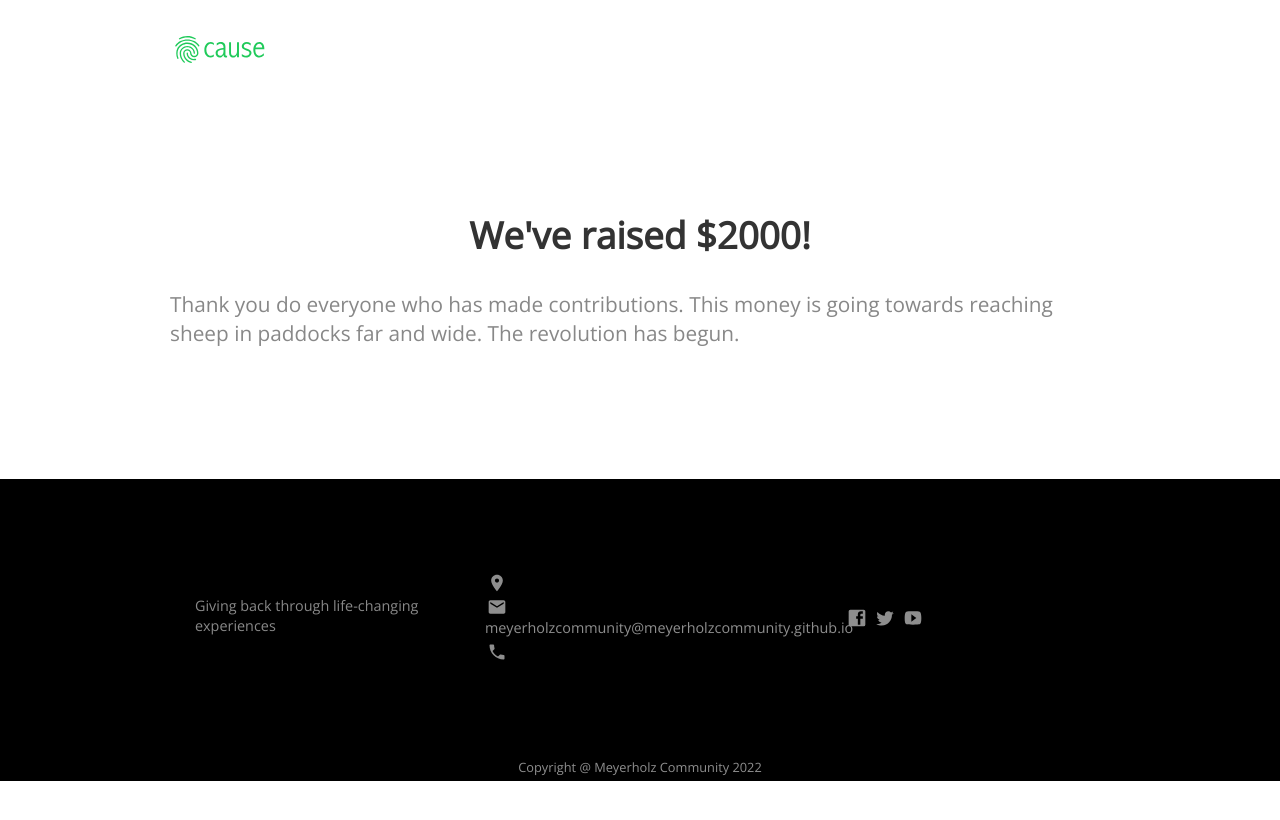
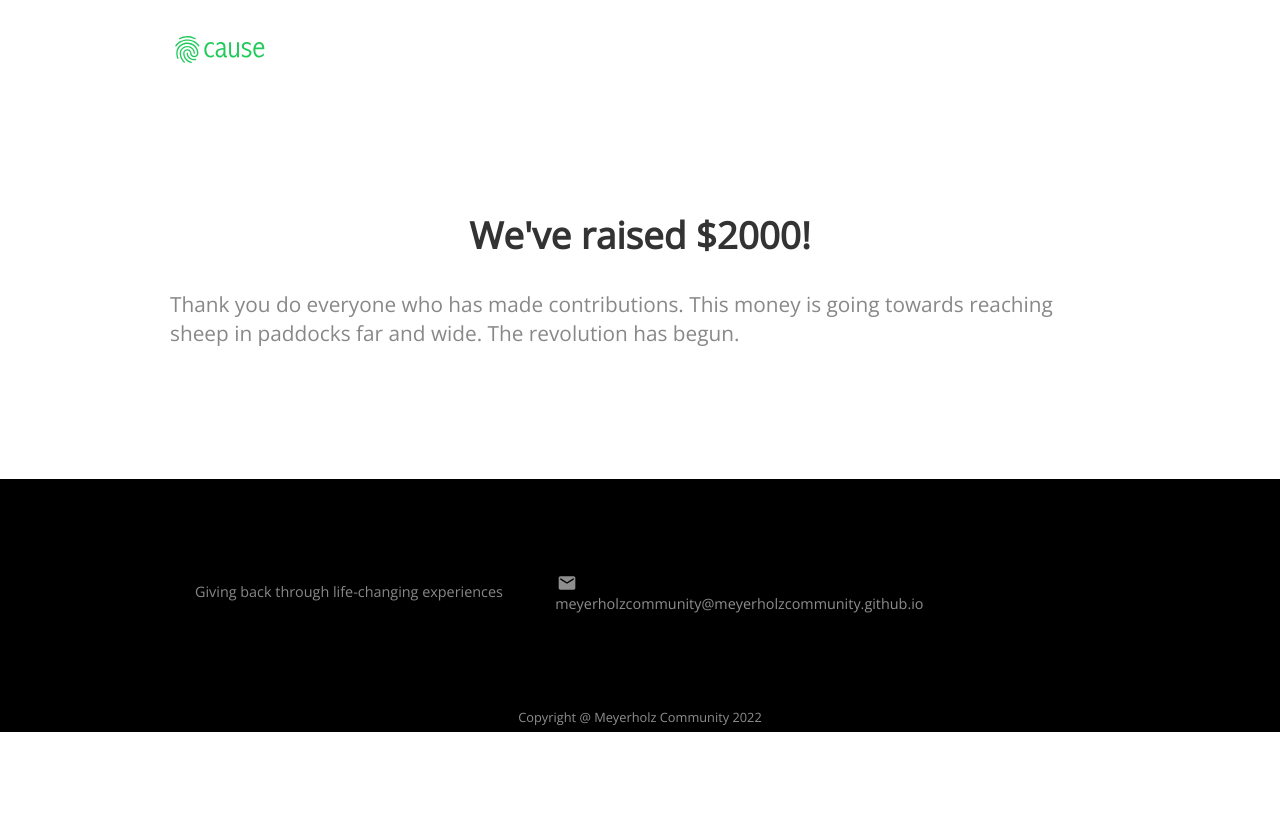
Before and after one commit to meyerholzcommunity/meyerholzcommunity.github.io, a Jekyll site: the page built from _posts/2016-11-01-latest-milestone.md, in a window 1280 px wide. Shown: the top 820 px of the page. Built offline with Jekyll 4.4.1, drawn with Linux system fonts in a browser that asks for light colours; nearby versions of some CDN libraries.

Commit message:
remove sharing

```diff
--- a/_layouts/default.html
+++ b/_layouts/default.html
@@ -37,33 +37,11 @@
 				</div>
 
 				<div class="contact">
-					<address>
-						<a href="https://www.google.com/maps/place/{{ site.data.company.address | url_encode }}">
-							{% include icons/footer.html icon="place" %} {{ site.data.company.address }}
-						</a>
-					</address>
 					<p class="email">
 						<a href="mailto:{{ site.data.company.email }}">
 							{% include icons/footer.html icon="email" %} {{ site.data.company.email }}
 						</a>
 					</p>
-					<p class="phone">
-						<a href="tel:{{ site.data.company.phone | replace: ' ', '-' }}">
-							{% include icons/footer.html icon="phone" %} {{ site.data.company.phone }}
-						</a>
-					</p>
-				</div>
-
-				<div class="sharing">
-					<a class="facebook" href="https://www.facebook.com/{{ site.data.company.facebook }}">
-						{% include icons/social-media.html social_icon="facebook" %}
-					</a>
-					<a class="twitter" href="https://twitter.com/{{ site.data.company.twitter }}">
-						{% include icons/social-media.html social_icon="twitter" %}
-					</a>
-					<a class="youtube" href="https://youtube.com/{{ site.data.company.youtube }}">
-						{% include icons/social-media.html social_icon="youtube" %}
-					</a>
 				</div>
 			</div>
 		</footer>
```
